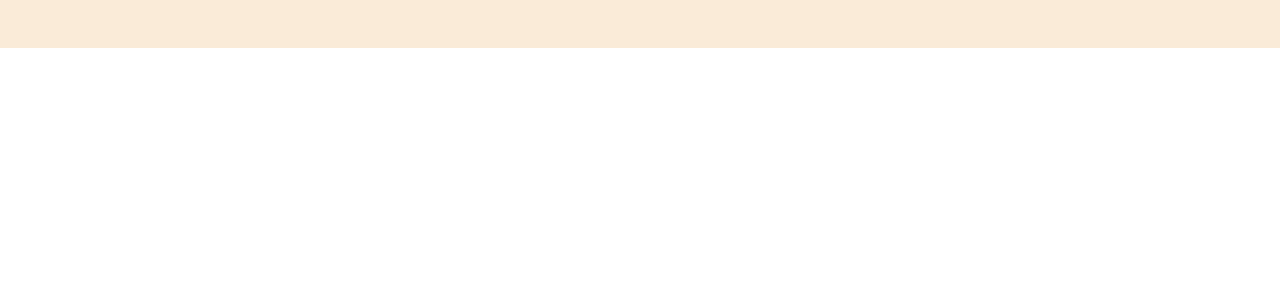
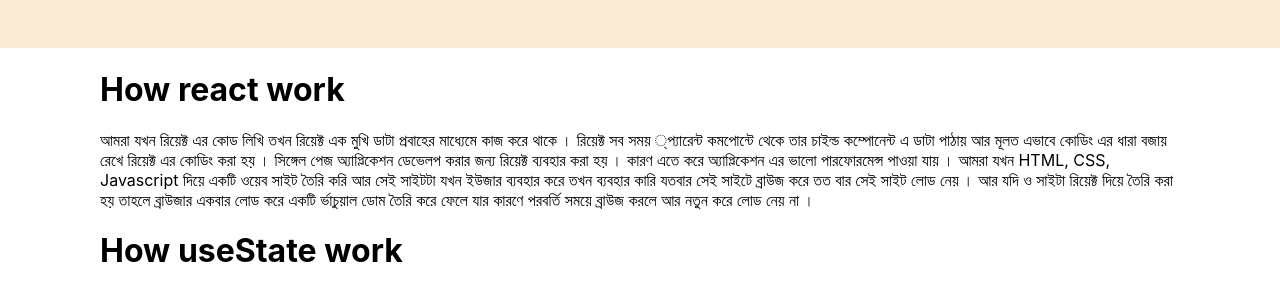
Before and after one commit to solaymanWeb/lucky-one, a React (Create React App) app: page / in a window 1280 px wide. Shown: the part 2003-2292 px from the top of the page. Before the commit the page ends 2051 px from the top, so only its background shows below. Built offline with nearby package versions, Linux system fonts and the light colour scheme.

Commit message:
How ract work ? this answer added

```diff
--- a/src/App.js
+++ b/src/App.js
@@ -1,11 +1,13 @@
 
 import './App.css';
 import Products from './component/Products/Products';
+import Question from './component/Question/Question';
 
 function App() {
   return (
     <div className="">
       <Products></Products>
+      <Question></Question>
     </div>
   );
 }
--- a/src/component/Product/Product.js
+++ b/src/component/Product/Product.js
@@ -22,4 +22,5 @@
     );
 };
 
+
 export default Product;
--- /dev/null
+++ b/src/component/Question/Qestion.css
@@ -0,0 +1,4 @@
+.question-answer{
+    padding-left: 100px;
+    padding-right: 100px;
+}
--- /dev/null
+++ b/src/component/Question/Question.js
@@ -0,0 +1,16 @@
+import React from 'react';
+import './Qestion.css'
+
+const Question = () => {
+    return (
+        <div className='question-answer'>
+            <h1>How react work</h1>
+            <p>আমরা যখন রিয়েক্ট এর কোড লিখি তখন রিয়েক্ট এক মুখি ডাটা প্রবাহের মাধ্যেমে কাজ করে থাকে । রিয়েক্ট সব সময় ্প্যারেন্ট কমপোন্টে থেকে তার চাইল্ড কম্পোনেন্ট এ ডাটা পাঠায় আর মূলত এভাবে কোডিং এর ধারা বজায় রেখে রিয়েক্ট এর কোডিং করা হয় । সিঙ্গেল পেজ অ্যাপ্লিকেশন ডেভেলপ করার জন্য রিয়েক্ট ব্যবহার করা হয় । কারণ এতে করে অ্যাপ্লিকেশন এর ভালো পারফোরমেন্স পাওয়া যায় । আমরা যখন HTML, CSS, Javascript দিয়ে একটি ওয়েব সাইট তৈরি করি আর সেই সাইটটা যখন ইউজার ব্যবহার করে তখন ব্যবহার কারি যতবার সেই সাইটে ব্রাউজ করে তত বার সেই সাইট লোড নেয় । আর যদি ও সাইটা রিয়েক্ট দিয়ে তৈরি করা হয় তাহলে ব্রাউজার একবার লোড করে একটি র্ভাচুয়াল ডোম তৈরি করে ফেলে যার কারণে পরবর্তি সময়ে ব্রাউজ করলে আর নতুন করে লোড নেয় না ।    </p>
+
+            <h1>How useState work</h1>
+            <p></p>
+        </div>
+    );
+};
+
+export default Question;
```
